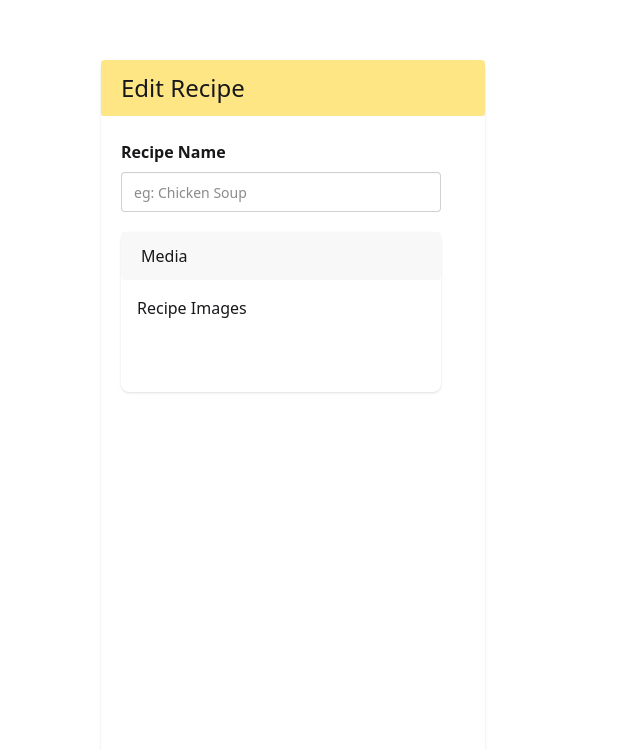
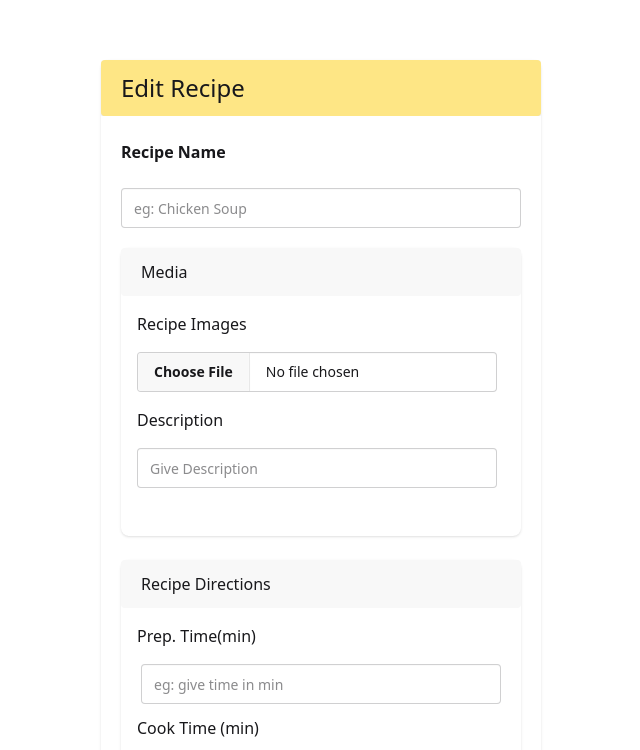
Before and after one commit to arnobfintech07/Admin-Dashboard-For-Recipe, a React (Vite) app: page /modal in a window 1280 px wide. Shown: the part 168-918 px from the top of the page, without its empty margins (127-767 px from the left). Built offline with nearby package versions, Linux system fonts and the light colour scheme.

Commit message:
Recipe Name,Media Directions Added

```diff
--- a/src/Pages/RecipeModal.jsx
+++ b/src/Pages/RecipeModal.jsx
@@ -1,31 +1,74 @@
-import React from 'react'
+import React from "react";
 
 const RecipeModal = () => {
   return (
     <>
-  <div className="card bg-base-100 w-96 shadow-sm m-57 h-200 ">
-  <div className='min-h-0'>
+      <div className="card bg-base-100 w-110 shadow-sm m-57 h-200 ">
+        <div className="min-h-0">
           <figure>
-    <h1 className="bg-amber-200 text-2xl rounded shadow w-full pl-5 p-3 min-h-0">Edit Recipe</h1>
+            <h1 className="bg-amber-200 text-2xl rounded shadow w-full pl-5 p-3 min-h-0">
+              Edit Recipe
+            </h1>
           </figure>
           <div>
-    <p className='pl-5 mt-6 font-bold pb-2'>Recipe Name</p>
-  </div>
-  <div className='pl-5'>
-    <input type="text" placeholder="eg: Chicken Soup" className="input " />
-  </div>
-  <div className="card bg-base-100 w-80 shadow-sm h-40 m-5  ">
-  <h2 className='bg-base-200 pl-5 p-3 rounded'>Media</h2>
-  <div>
-    <h1 className='p-4'>Recipe Images</h1>
+            <p className="pl-5 mt-6 font-bold pb-3 mb-3">Recipe Name</p>
           </div>
 
+          <div>
+            <div className="pl-5">
+            <input
+              type="text"
+              placeholder="eg: Chicken Soup"
+              className="input w-100 "
+            />
+          </div>
+        </div>
+
+          <div className="card bg-base-100 h-72 w-100 shadow-sm m-5   ">
+            <h2 className="bg-base-200 pl-5 p-3 rounded">Media</h2>
+            <div>
+              <h1 className="p-4">Recipe Images</h1>
+            </div>
+            <div className="pl-4 ">
+              <input type="file" className=" file-input w-90" />
+            </div>
+            <div className="">
+                <h1 className="p-4">Description</h1>
+            </div>
+            <div className="pl-4 ">
+              <input type="text" placeholder="Give Description" className="pl-3 file-input w-90" />
             </div>
           </div>
           </div>
+        <div className="mt-20 ">
+          <div className="card bg-base-100 w-100 shadow-sm h-70 m-5  ">
+            <h2 className="bg-base-200 pl-5 p-3 rounded">Recipe Directions</h2>
+            <div>
+              <h1 className="p-4">Prep. Time(min)</h1>
+            </div>
+            <div className="pl-5">
+              <input
+                type="text"
+                placeholder="eg: give time in min"
+                className="input w-90 "
+              />
+            </div>
+            <div className="">
+              <h1 className="mt-3 pl-4">Cook Time (min)</h1>
 
+              <div className="mt-3 pl-5">
+                <input
+                  type="text"
+                  placeholder="eg: give time in min"
+                  className="input w-90 "
+                />
+              </div>
+            </div>
+          </div>
+        </div>
+      </div>
     </>
-  )
-}
+  );
+};
 
-export default RecipeModal
+export default RecipeModal;
```
Lines whose indentation alone changed are shown as unchanged.
